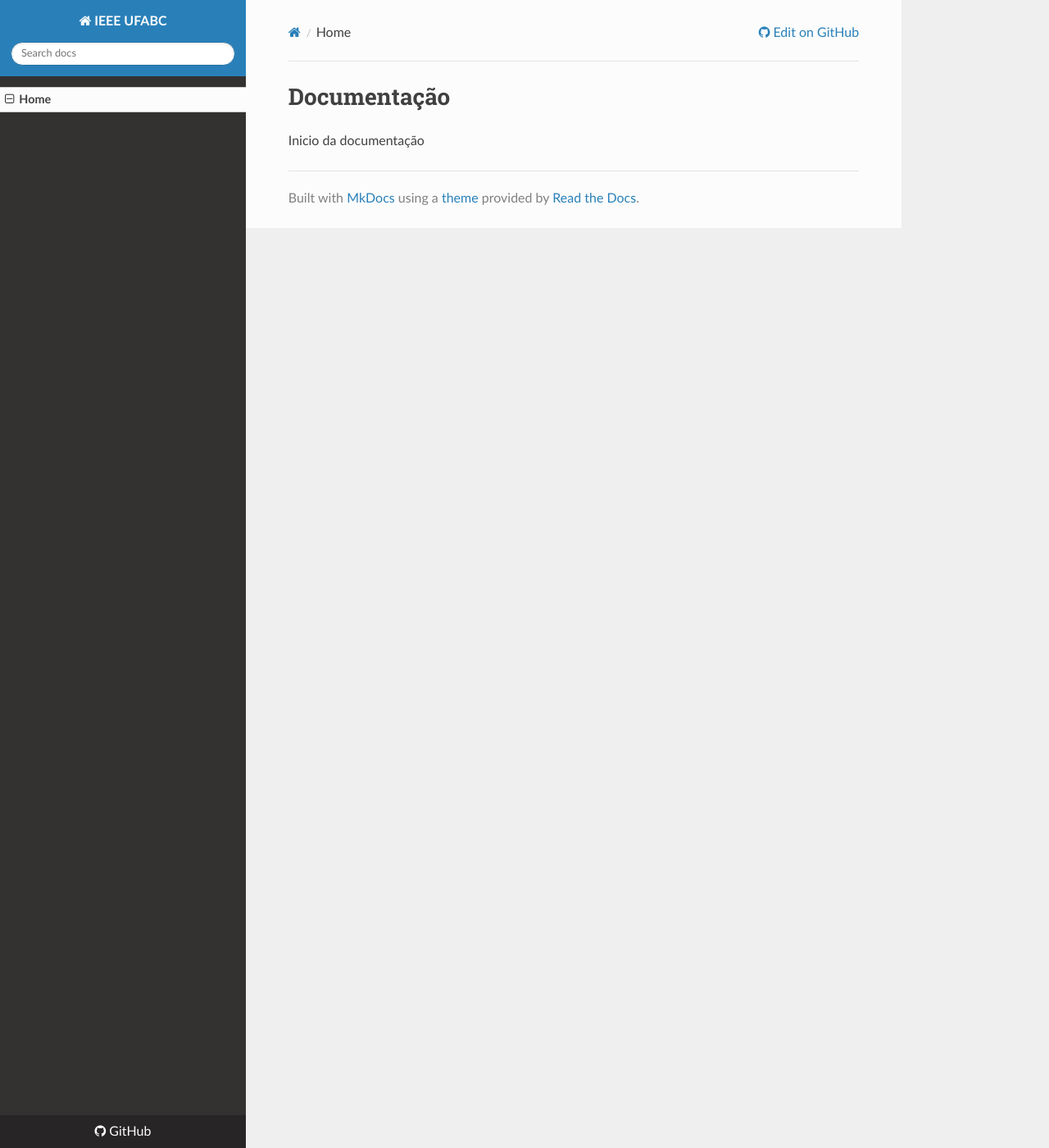
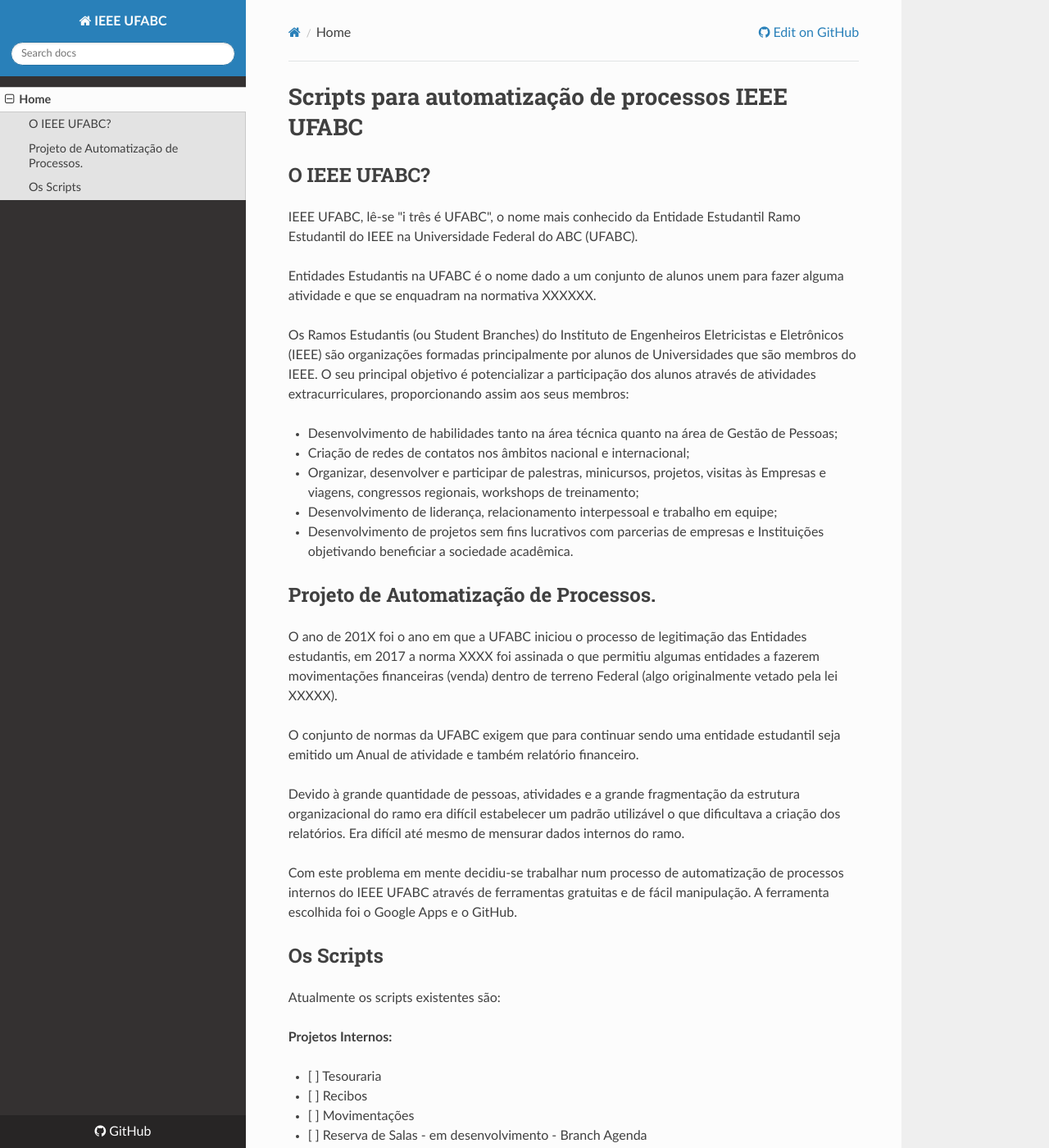
Before and after one commit to JuCaichiolo/Scripts-automatizacao, an MkDocs documentation site: the page built from docs/index.md, in a window 1280 px wide and 1400 px high. Shown: the whole window at 82% size. Built offline with MkDocs 1.6.1, drawn with Linux system fonts in a browser that asks for light colours; nearby versions of some CDN libraries; old or Windows-style settings are respelled for this version of MkDocs; some of the changed text lies outside the part shown.

Commit message:
Update index.md

```diff
--- a/docs/index.md
+++ b/docs/index.md
@@ -1,2 +1,45 @@
-# Documentação
-Inicio da documentação
+# Scripts para automatização de processos IEEE UFABC
+
+## O IEEE UFABC?
+
+IEEE UFABC, lê-se "i três é UFABC", o nome mais conhecido da Entidade Estudantil Ramo Estudantil do IEEE na Universidade Federal do ABC (UFABC).
+
+Entidades Estudantis na UFABC é o nome dado a um conjunto de alunos unem para fazer alguma atividade e que se enquadram na normativa XXXXXX.
+
+ Os Ramos Estudantis (ou Student Branches) do Instituto de Engenheiros Eletricistas e Eletrônicos (IEEE) são organizações formadas principalmente por alunos de Universidades que são membros do IEEE. O seu principal objetivo é potencializar a participação dos alunos através de atividades extracurriculares, proporcionando assim aos seus membros:
+
+- Desenvolvimento de habilidades tanto na área técnica quanto na área de Gestão de
+  Pessoas;
+- Criação de redes de contatos nos âmbitos nacional e internacional;
+- Organizar, desenvolver e participar de palestras, minicursos, projetos, visitas às
+  Empresas e viagens, congressos regionais, workshops de treinamento;
+- Desenvolvimento de liderança, relacionamento interpessoal e trabalho em equipe;
+- Desenvolvimento de projetos sem fins lucrativos com parcerias de empresas e
+  Instituições objetivando beneficiar a sociedade acadêmica.
+
+## Projeto de Automatização de Processos.
+
+O ano de 201X foi o ano em que a UFABC iniciou o processo de legitimação das Entidades estudantis, em 2017 a norma XXXX foi assinada o que permitiu algumas entidades a fazerem movimentações financeiras (venda) dentro de terreno Federal (algo originalmente vetado pela lei XXXXX).
+
+O conjunto de normas da UFABC exigem que para continuar sendo uma entidade estudantil seja emitido um Anual de atividade e também relatório financeiro.
+
+Devido à grande quantidade de pessoas, atividades e a grande fragmentação da estrutura organizacional do ramo era difícil estabelecer um padrão utilizável o que dificultava a criação dos relatórios. Era difícil até mesmo de mensurar dados internos do ramo.
+
+Com este problema em mente decidiu-se trabalhar num processo de automatização de processos internos do IEEE UFABC através de ferramentas gratuitas e de fácil manipulação. A ferramenta escolhida foi o Google Apps e o GitHub.
+
+## Os Scripts
+
+Atualmente os scripts existentes são:
+
+**Projetos Internos:**
+
+- [ ] Tesouraria
+  - [ ] Recibos
+  - [ ] Movimentações
+- [ ] Reserva de Salas - em desenvolvimento - Branch Agenda
+- [ ] Reporte de atividades
+- [x] Documantação
+
+**Projetos Derivados:**
+
+- [ ] Reserva de Quadra - Prograd
```
